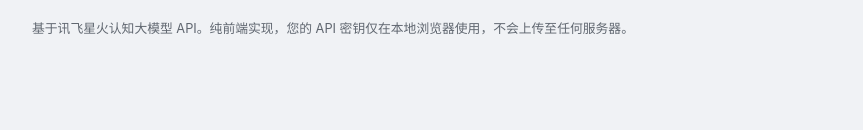
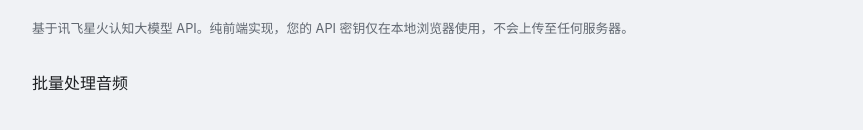
Before and after one commit to huajia/-, a plain HTML site: page index.html in a window 1280 px wide. Shown: the part 1518-1648 px from the top of the page, without its empty margins (208-1071 px from the left). Before the commit the page ends 1608 px from the top, so only its background shows below. Drawn offline with Linux system fonts and the light colour scheme.

Commit message:
index.html
增加批处理

```diff
--- a/index.html
+++ b/index.html
@@ -107,7 +107,7 @@
             </div>
         </div>
     </div>
-
+    <a herf="batch.html">批量处理音频</a>
     <!-- 引入 LAME MP3 编码器库 -->
     <script src="https://cdn.jsdelivr.net/npm/lamejs@1.2.1/lame.min.js"></script>
     <script src="app.js"></script>
```
